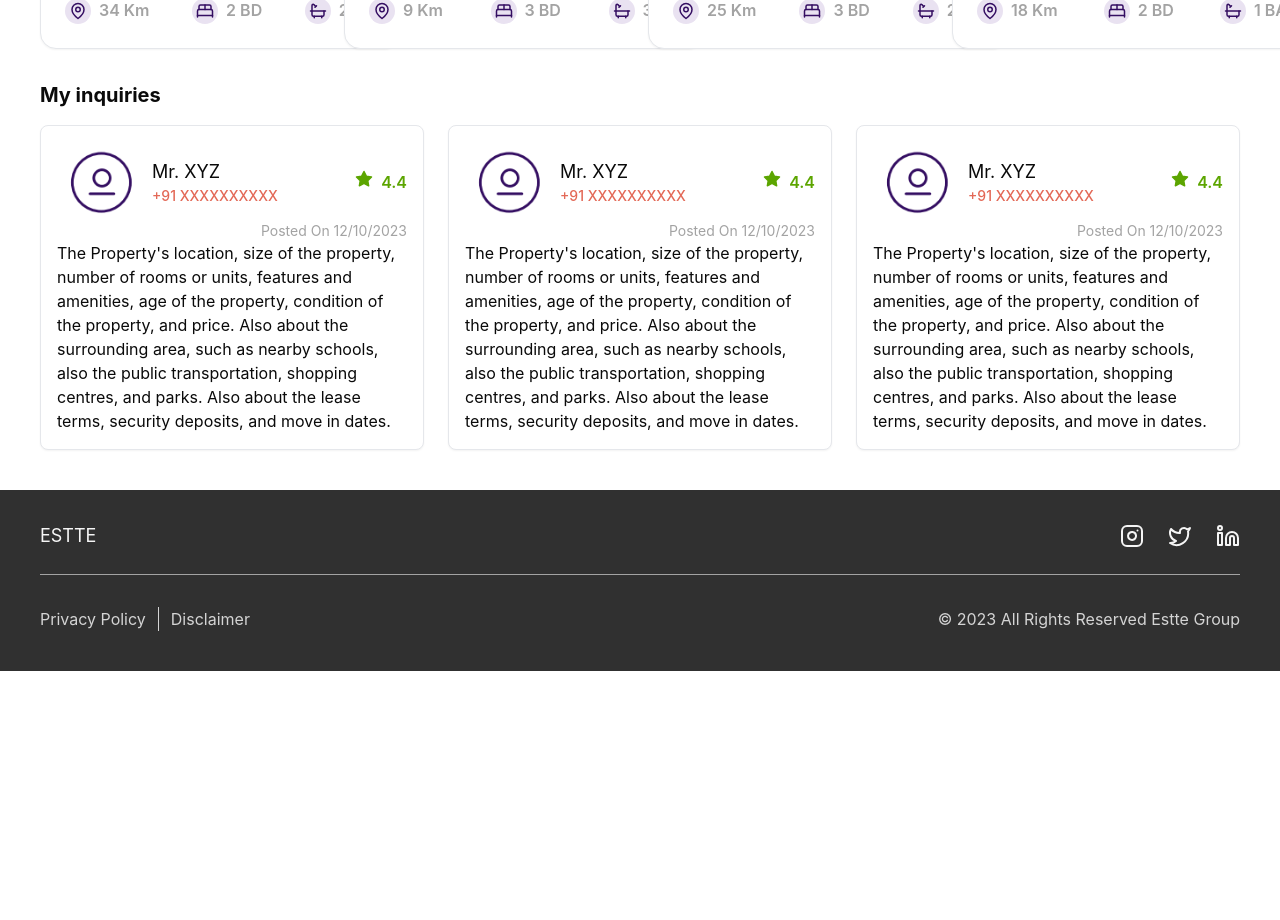
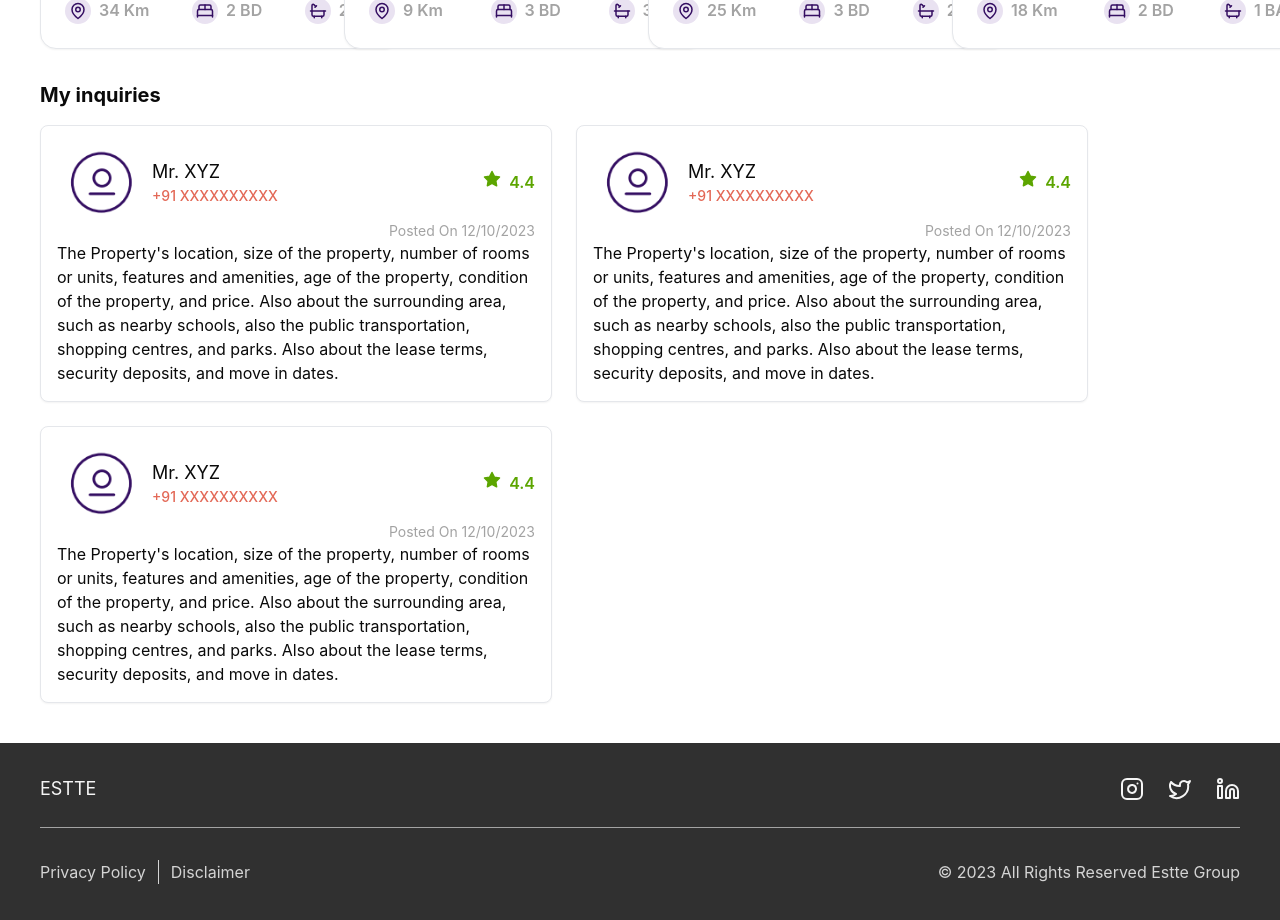
Before and after one commit to seniorLikeToCode/hotel_booking, a React (Create React App) app: page / in a window 1280 px wide. Shown: the part 2100-3020 px from the top of the page. Before the commit the page ends 2771 px from the top, so only its background shows below. Built offline with nearby package versions, Linux system fonts and the light colour scheme.

Commit message:
inquery section edited

```diff
--- a/src/components/inquiry.jsx
+++ b/src/components/inquiry.jsx
@@ -5,7 +5,7 @@ import userLogo from "../assests/user.png";
 export const InqueryCard = () => {
     return (
         <>
-            <div className="rounded-lg border bg-card text-card-foreground shadow-sm p-4 hover:border-[#340E62] hover:shadow-xl ">
+            <div className="rounded-lg border w-[32rem] bg-card text-card-foreground shadow-sm p-4 hover:border-[#340E62] hover:shadow-xl ">
                 <div className="flex items-center justify-between">
                     <div className="flex items-center gap-x-2">
                         <img
@@ -45,7 +45,7 @@ export const InqueryCardList = () => {
     return (
         <div className="mt-8">
             <h1 className="font-bold text-xl text-left mb-4">My inquiries</h1>
-            <div className="flex gap-6 ">
+            <div className="flex flex-wrap gap-6 ">
                 {[1, 2, 3].map((item, index) => (
                     <InqueryCard key={index} />
                 ))}
```
